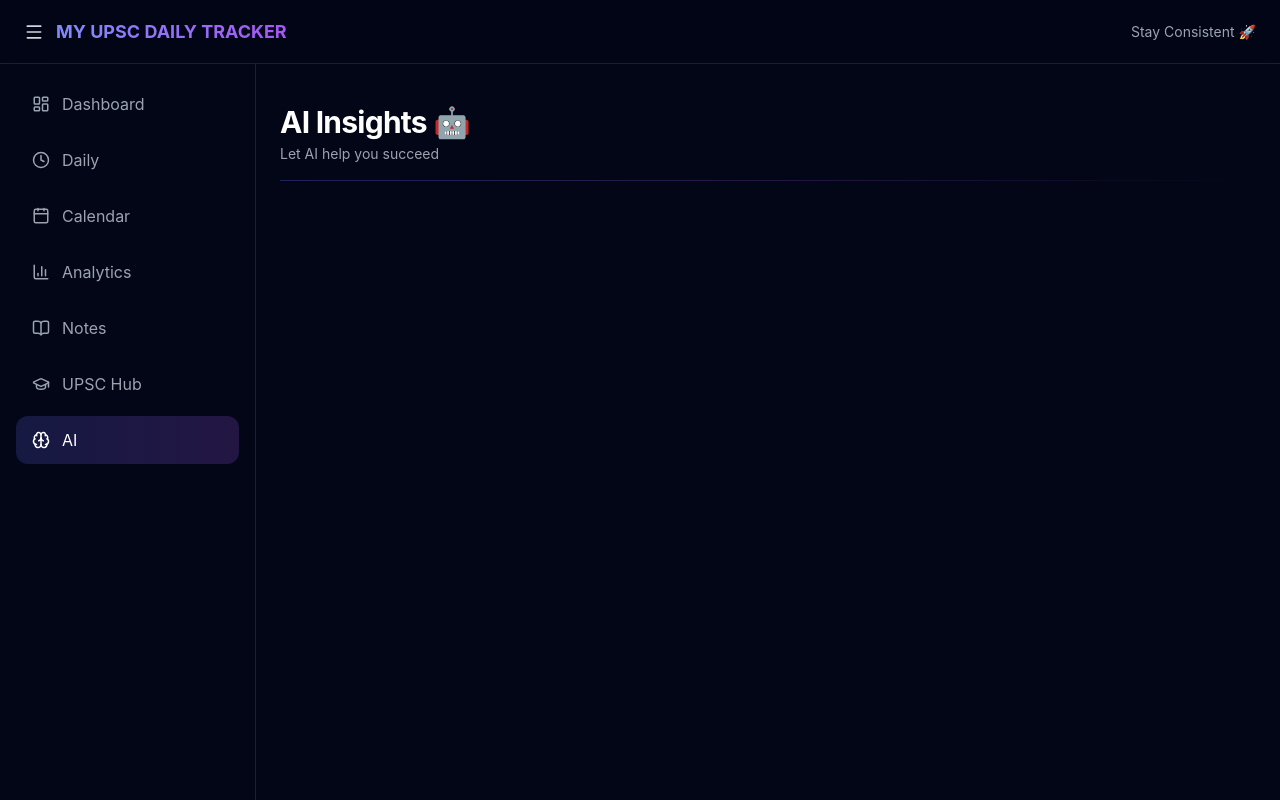
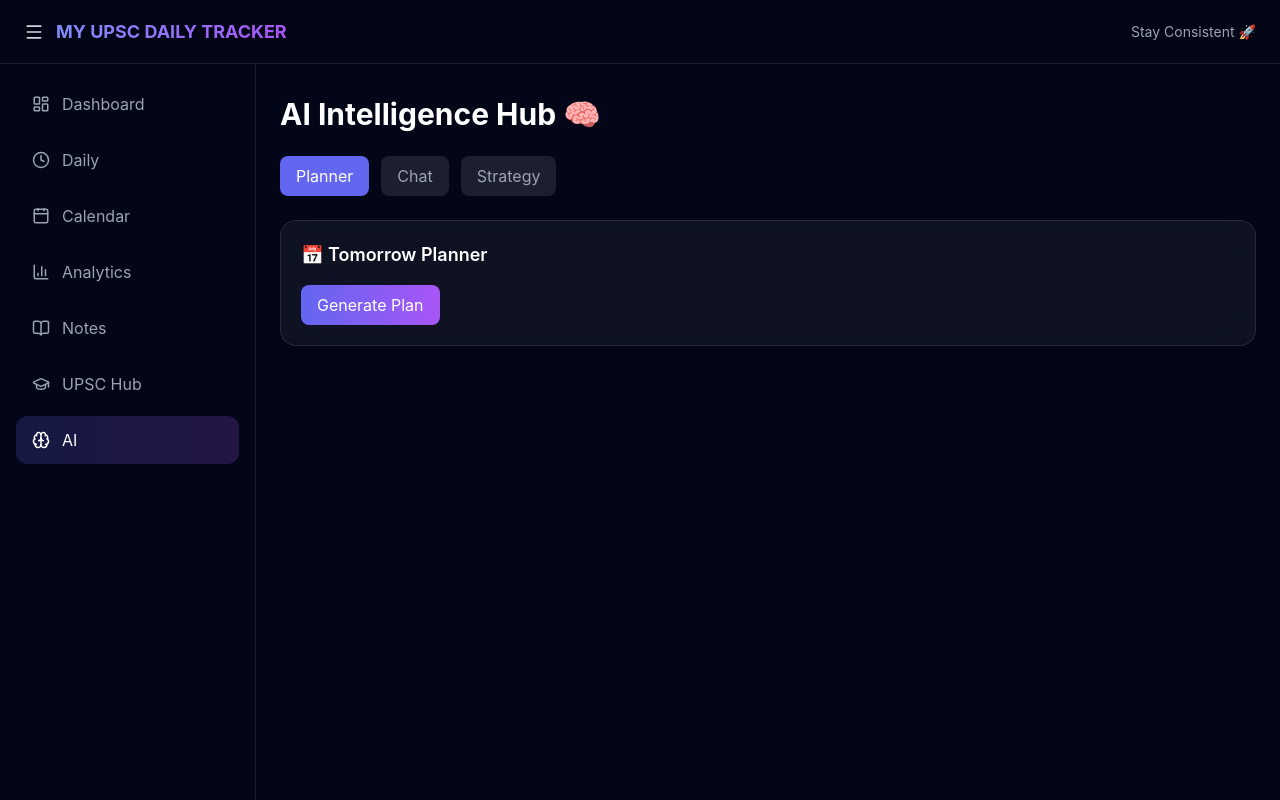
Before and after one commit to Anupam2701/upsc-intelligence-system, a React (Create React App) app in the folder frontend/: page /ai in a window 1280 px wide. Built offline with nearby package versions, Linux system fonts and the light colour scheme; no server answers.

Commit message:
Adding AI architecture

```diff
--- a/frontend/src/pages/AIPage.jsx
+++ b/frontend/src/pages/AIPage.jsx
@@ -1,11 +1,164 @@
-import PageHeader from "../components/PageHeader";
+import { useState } from "react";
+import axios from "axios";
+
+const API = "https://upsc-intelligence-system.onrender.com";
+
 export default function AIPage() {
+  const [tab, setTab] = useState("planner");
+
+  const [loading, setLoading] = useState(false);
+  const [output, setOutput] = useState("");
+
+  const [question, setQuestion] = useState("");
+
+  // ================= PLANNER =================
+  const generatePlan = async () => {
+    setLoading(true);
+    setOutput("");
+
+    try {
+      const res = await axios.post(`${API}/ai/plan`);
+      setOutput(res.data.plan);
+    } catch (err) {
+      setOutput("⚠️ Error generating plan");
+    }
+
+    setLoading(false);
+  };
+
+  // ================= CHAT =================
+  const askAI = async () => {
+    if (!question) return;
+
+    setLoading(true);
+    setOutput("");
+
+    try {
+      const res = await axios.post(`${API}/ai/chat`, {
+        question,
+      });
+
+      setOutput(res.data.answer);
+    } catch (err) {
+      setOutput("⚠️ AI error");
+    }
+
+    setLoading(false);
+  };
+
+  // ================= STRATEGY =================
+  const generateStrategy = async () => {
+    setLoading(true);
+    setOutput("");
+
+    try {
+      const res = await axios.get(`${API}/ai/strategy`);
+      setOutput(res.data.strategy);
+    } catch (err) {
+      setOutput("⚠️ Error generating strategy");
+    }
+
+    setLoading(false);
+  };
+
   return (
-  <div className="max-w-7xl mx-auto space-y-6">
-  <PageHeader
-  title="AI Insights 🤖"
-  subtitle="Let AI help you succeed"
-/>
-</div>
+    <div className="space-y-6 text-white">
+
+      {/* HEADER */}
+      <h1 className="text-3xl font-bold">AI Intelligence Hub 🧠</h1>
+
+      {/* TABS */}
+      <div className="flex gap-3">
+        {["planner", "chat", "strategy"].map((t) => (
+          <button
+            key={t}
+            onClick={() => {
+              setTab(t);
+              setOutput("");
+            }}
+            className={`px-4 py-2 rounded-lg capitalize ${
+              tab === t
+                ? "bg-indigo-500"
+                : "bg-white/10 text-gray-400"
+            }`}
+          >
+            {t}
+          </button>
+        ))}
+      </div>
+
+      {/* ================= CONTENT ================= */}
+      <div className="card space-y-4">
+
+        {/* PLANNER */}
+        {tab === "planner" && (
+          <>
+            <h3 className="font-semibold text-lg">
+              📅 Tomorrow Planner
+            </h3>
+
+            <button
+              onClick={generatePlan}
+              className="btn-primary"
+            >
+              Generate Plan
+            </button>
+          </>
+        )}
+
+        {/* CHAT */}
+        {tab === "chat" && (
+          <>
+            <h3 className="font-semibold text-lg">
+              💬 Ask AI
+            </h3>
+
+            <div className="flex gap-2">
+              <input
+                placeholder="Ask UPSC doubt..."
+                value={question}
+                onChange={(e) => setQuestion(e.target.value)}
+                className="input w-full"
+              />
+
+              <button onClick={askAI} className="btn-primary">
+                Ask
+              </button>
+            </div>
+          </>
+        )}
+
+        {/* STRATEGY */}
+        {tab === "strategy" && (
+          <>
+            <h3 className="font-semibold text-lg">
+              📊 Strategy Analysis
+            </h3>
+
+            <button
+              onClick={generateStrategy}
+              className="btn-primary"
+            >
+              Analyze My Prep
+            </button>
+          </>
+        )}
+
+        {/* LOADER */}
+        {loading && (
+          <p className="text-indigo-400 animate-pulse">
+            AI is thinking...
+          </p>
+        )}
+
+        {/* OUTPUT */}
+        {output && !loading && (
+          <div className="bg-white/5 p-4 rounded-xl border border-white/10 whitespace-pre-wrap">
+            {output}
+          </div>
+        )}
+
+      </div>
+    </div>
   );
 }
```
Also changed, not shown: 2 other files (tests, documents, lock files or other folders).
